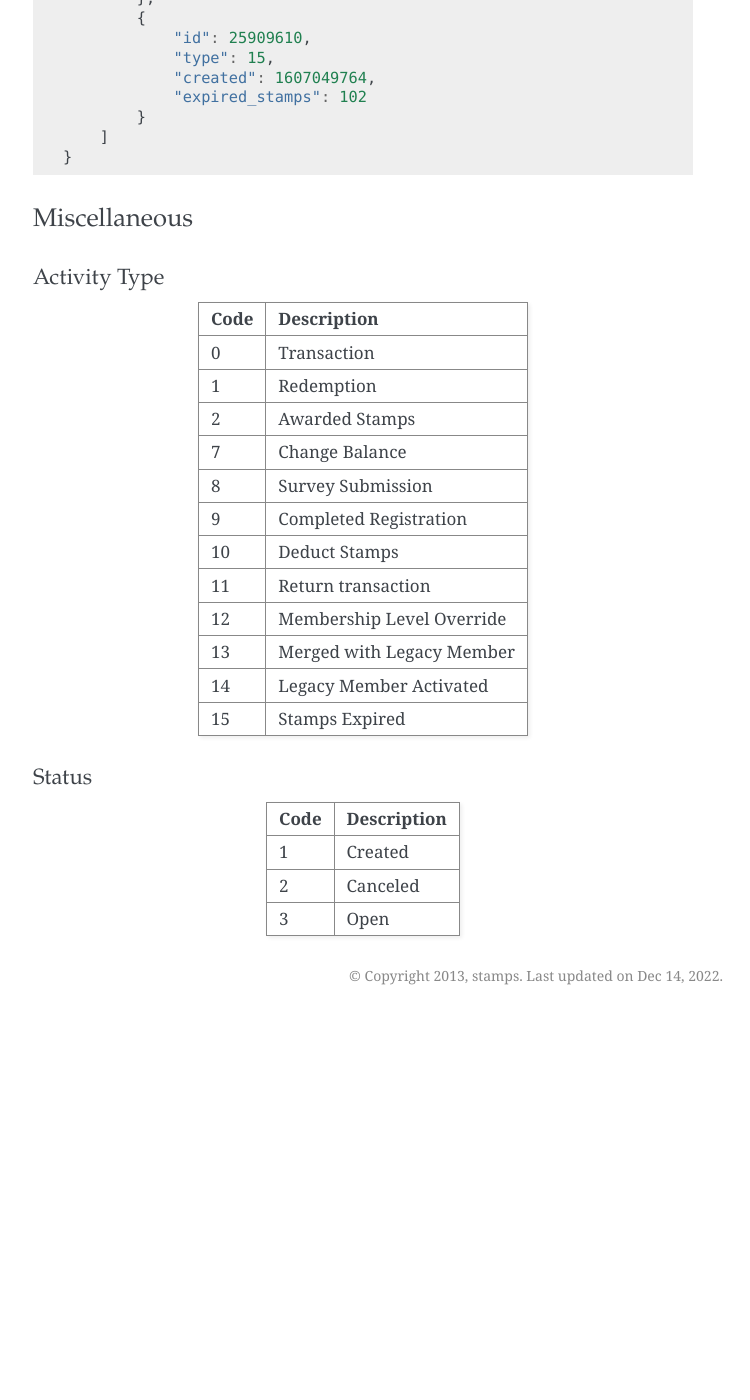
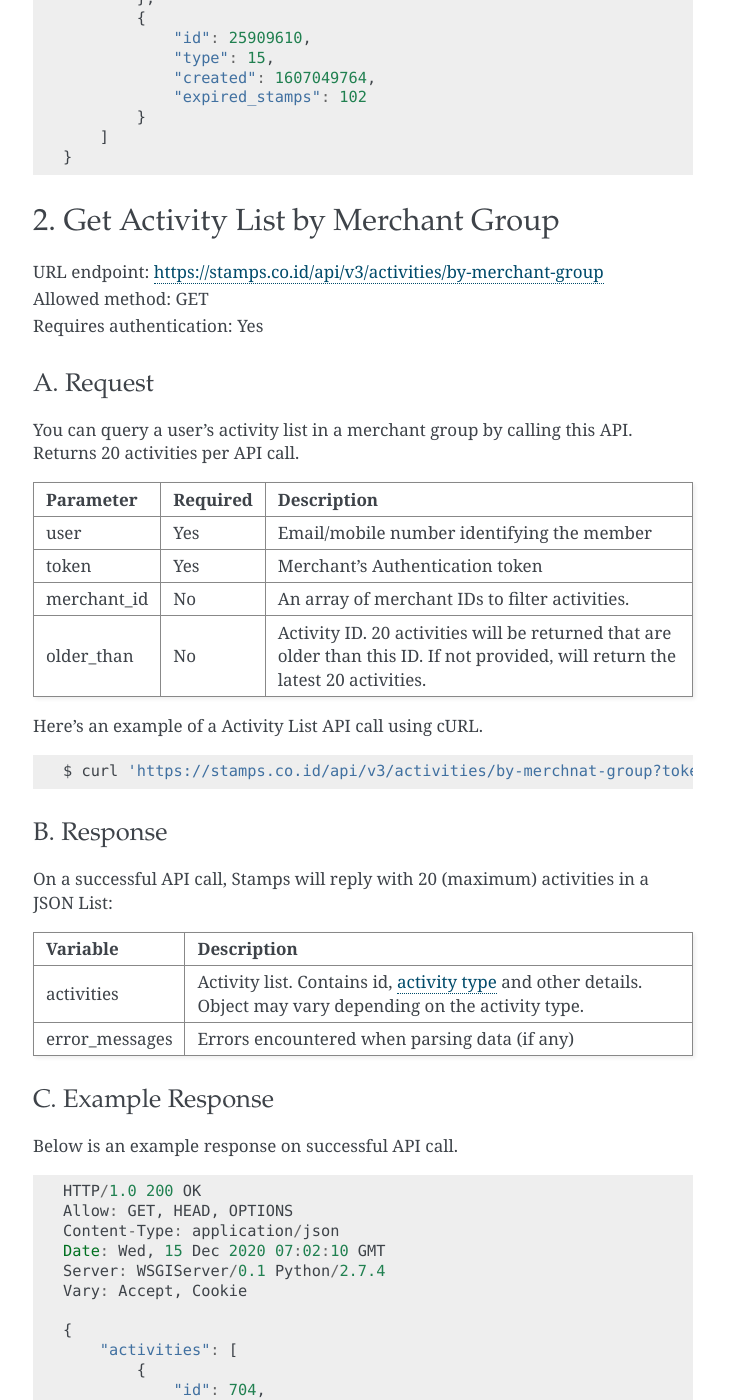
Before and after one commit to ui/stamps-api-docs, a Sphinx documentation site: the page built from source/activity_api.rst, in a window 1280 px wide and 1400 px high, scrolled down 4286 px. Shown: the whole window, without its empty margins (387-1137 px from the left). Built offline with Sphinx 7.4.7, drawn with Linux system fonts in a browser that asks for light colours; before the commit the page ends 5301 px from its top, so only the background shows below that; some of the changed text lies outside the part shown.

Commit message:
Add activity by merchant group API docs (#144)

```diff
--- a/source/activity_api.rst
+++ b/source/activity_api.rst
@@ -12,14 +12,14 @@ Activity API
 A. Request
 ----------
 
-You can query a user's activity list by calling the API with these parameters. Only 50 activities will be returned per API call.
+You can query a user's activity list by calling the API with these parameters. Only 20 activities will be returned per API call.
 
 =================== =========== =======================
 Parameter           Required    Description
 =================== =========== =======================
 user                Yes         Email/mobile number identifying the member
 token               Yes         Merchant's Authentication token
-older_than          No          Activity ID. 50 activities will be returned that are older than this ID. If not provided, will return the latest 50 activities.
+older_than          No          Activity ID. 20 activities will be returned that are older than this ID. If not provided, will return the latest 20 activities.
 =================== =========== =======================
 
 Here's an example of a Activity List API call using cURL.
@@ -31,12 +31,12 @@ Here's an example of a Activity List API call using cURL.
 B. Response
 -----------
 
-On a successful API call, Stamps will reply with 50 (maximum) activities in a JSON List:
+On a successful API call, Stamps will reply with 20 (maximum) activities in a JSON List:
 
 =================== ==================
 Variable            Description
 =================== ==================
-actitivities        Activity list.
+activities          Activity list.
                     Contains id, :ref:`activity type <Activity Type>` and other details.
                     Object may vary depending on the activity type.
 error_messages      Errors encountered when parsing data (if any)
@@ -222,6 +222,108 @@ Below is an example response on successful API call.
     }
 
 
+2. Get Activity List by Merchant Group
+====================
+| URL endpoint: https://stamps.co.id/api/v3/activities/by-merchant-group
+| Allowed method: GET
+| Requires authentication: Yes
+
+
+A. Request
+----------
+
+You can query a user's activity list in a merchant group by calling this API.
+Returns 20 activities per API call.
+
+=================== =========== =======================
+Parameter           Required    Description
+=================== =========== =======================
+user                Yes         Email/mobile number identifying the member
+token               Yes         Merchant's Authentication token
+merchant_id         No          An array of merchant IDs to filter activities.
+older_than          No          Activity ID. 20 activities will be returned that are older than this ID. If not provided, will return the latest 20 activities.
+=================== =========== =======================
+
+Here's an example of a Activity List API call using cURL.
+
+.. code-block :: bash
+
+    $ curl 'https://stamps.co.id/api/v3/activities/by-merchnat-group?token=abc&user=customer@stamps.co.id'
+
+B. Response
+-----------
+
+On a successful API call, Stamps will reply with 20 (maximum) activities in a JSON List:
+
+=================== ==================
+Variable            Description
+=================== ==================
+activities          Activity list.
+                    Contains id, :ref:`activity type <Activity Type>` and other details.
+                    Object may vary depending on the activity type.
+error_messages      Errors encountered when parsing data (if any)
+=================== ==================
+
+C. Example Response
+-------------------
+
+Below is an example response on successful API call.
+
+.. code-block:: javascript
+
+    HTTP/1.0 200 OK
+    Allow: GET, HEAD, OPTIONS
+    Content-Type: application/json
+    Date: Wed, 15 Dec 2020 07:02:10 GMT
+    Server: WSGIServer/0.1 Python/2.7.4
+    Vary: Accept, Cookie
+
+    {
+        "activities": [
+            {
+                "id": 704,
+                "type": 0,
+                "created": 1661925661,
+                "merchant": {
+                    "id": 5,
+                    "name": "Ace Hardware"
+                },
+                "store": {
+                    "name": "A301",
+                    "display_name": "ST ACE KARAWACI MAL"
+                },
+                "transaction": {
+                    "stamps": 20,
+                    "name": "Transaction #493",
+                    "status": 2,
+                    "invoice_number": "INV-17",
+                    "channel": "Mobile App"
+                }
+            },
+            {
+                "id": 2590959,
+                "type": 1,
+                "created": 1607049764,
+                "merchant": {
+                    "id": 2,
+                    "name": "Levi's"
+                },
+                "store": {
+                    "name": "L123",
+                    "display_name": "Levi Store"
+                },
+                "redemption": {
+                    "stamps": 0,
+                    "name": "Update Database Voucher IDR 100,000",
+                    "status": 2
+                }
+            }
+        ]
+    }
+
+
+
+
 Miscellaneous
 ------------------------------
 
```
